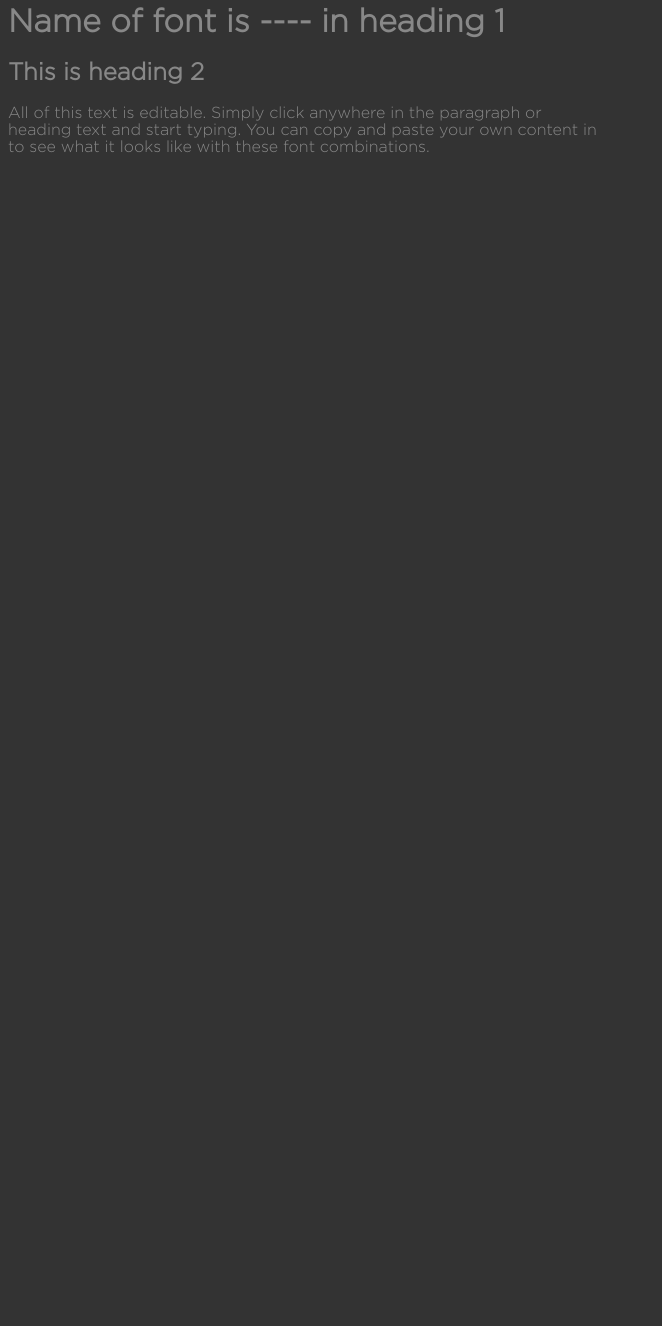
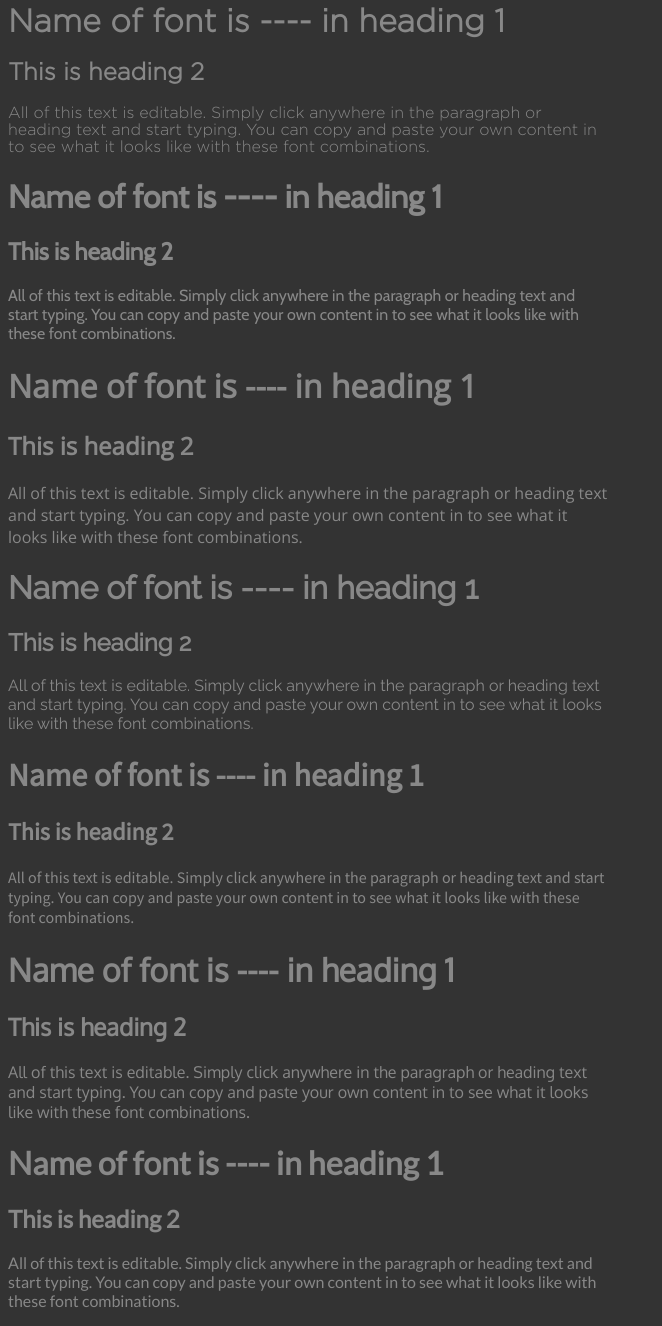
Before and after one commit to rod101/4surefonts.github.io, a plain HTML site: page index.html in a window 1280 px wide. Shown: the part 592-1918 px from the top of the page, without its empty margins (0-662 px from the left). Before the commit the page ends 800 px from the top, so only its background shows below. Drawn offline with nearby package versions, Linux system fonts and the light colour scheme.

Commit message:
New fonts added Cabin, Open Sans, Raleway, Source Sans Pro, Oxygen, Lato

```diff
--- a/css/main.css
+++ b/css/main.css
@@ -23,6 +23,34 @@ body{
    font-family: Gotham;
    src: url(../fonts/GothamLight-Regular.otf);
 }
+
+@font-face {
+   font-family: Cabin;
+}
+
+@font-face {
+   font-family: Open Sans;
+}
+
+
+@font-face {
+   font-family: Raleway;
+}
+
+@font-face {
+   font-family: Source Sans Pro;
+}
+
+@font-face {
+   font-family: Oxygen;
+}
+
+@font-face {
+   font-family: Lato;
+}
+
+
+
 
 
 
@@ -62,3 +90,29 @@ p {
     font-family: "Gotham";
 
 }
+
+#five{
+    font-family: "Cabin";
+
+}
+
+#six{
+    font-family: "Open Sans";
+
+}
+
+#seven {
+   font-family: Raleway;
+}
+
+#eight {
+   font-family: Source Sans Pro;
+}
+
+#nine {
+   font-family: Oxygen;
+}
+
+#ten {
+   font-family: Lato;
+}
--- a/index.html
+++ b/index.html
@@ -2,6 +2,15 @@
 <html>
 <head>
 	<link rel="stylesheet" type="text/css" href="css/main.css">
+
+	<link href="https://fonts.googleapis.com/css?family=Cabin" rel="stylesheet">
+	<link href="https://fonts.googleapis.com/css?family=Open+Sans" rel="stylesheet">
+	<link href="https://fonts.googleapis.com/css?family=Raleway" rel="stylesheet">
+	<link href="https://fonts.googleapis.com/css?family=Source+Sans+Pro" rel="stylesheet">
+	<link href="https://fonts.googleapis.com/css?family=Oxygen" rel="stylesheet">
+	<link href="https://fonts.googleapis.com/css?family=Lato" rel="stylesheet">
+
+
 	<title></title>
 </head>
 <body>
@@ -32,6 +41,41 @@
 	<p>All of this text is editable. Simply click anywhere in the paragraph or heading text and start typing. You can copy and paste your own content in to see what it looks like with these font combinations.</p>
 </div>
 
+<div id="five" class="fontname">
+	<h1>Name of font is ---- in heading 1</h1>
+	<h2>This is heading 2</h2>
+	<p>All of this text is editable. Simply click anywhere in the paragraph or heading text and start typing. You can copy and paste your own content in to see what it looks like with these font combinations.</p>
+</div>
+
+<div id="six" class="fontname">
+	<h1>Name of font is ---- in heading 1</h1>
+	<h2>This is heading 2</h2>
+	<p>All of this text is editable. Simply click anywhere in the paragraph or heading text and start typing. You can copy and paste your own content in to see what it looks like with these font combinations.</p>
+</div>
+
+<div id="seven" class="fontname">
+	<h1>Name of font is ---- in heading 1</h1>
+	<h2>This is heading 2</h2>
+	<p>All of this text is editable. Simply click anywhere in the paragraph or heading text and start typing. You can copy and paste your own content in to see what it looks like with these font combinations.</p>
+</div>
+
+<div id="eight" class="fontname">
+	<h1>Name of font is ---- in heading 1</h1>
+	<h2>This is heading 2</h2>
+	<p>All of this text is editable. Simply click anywhere in the paragraph or heading text and start typing. You can copy and paste your own content in to see what it looks like with these font combinations.</p>
+</div>
+
+<div id="nine" class="fontname">
+	<h1>Name of font is ---- in heading 1</h1>
+	<h2>This is heading 2</h2>
+	<p>All of this text is editable. Simply click anywhere in the paragraph or heading text and start typing. You can copy and paste your own content in to see what it looks like with these font combinations.</p>
+</div>
+
+<div id="ten" class="fontname">
+	<h1>Name of font is ---- in heading 1</h1>
+	<h2>This is heading 2</h2>
+	<p>All of this text is editable. Simply click anywhere in the paragraph or heading text and start typing. You can copy and paste your own content in to see what it looks like with these font combinations.</p>
+</div>
 
 
 </body>
```
